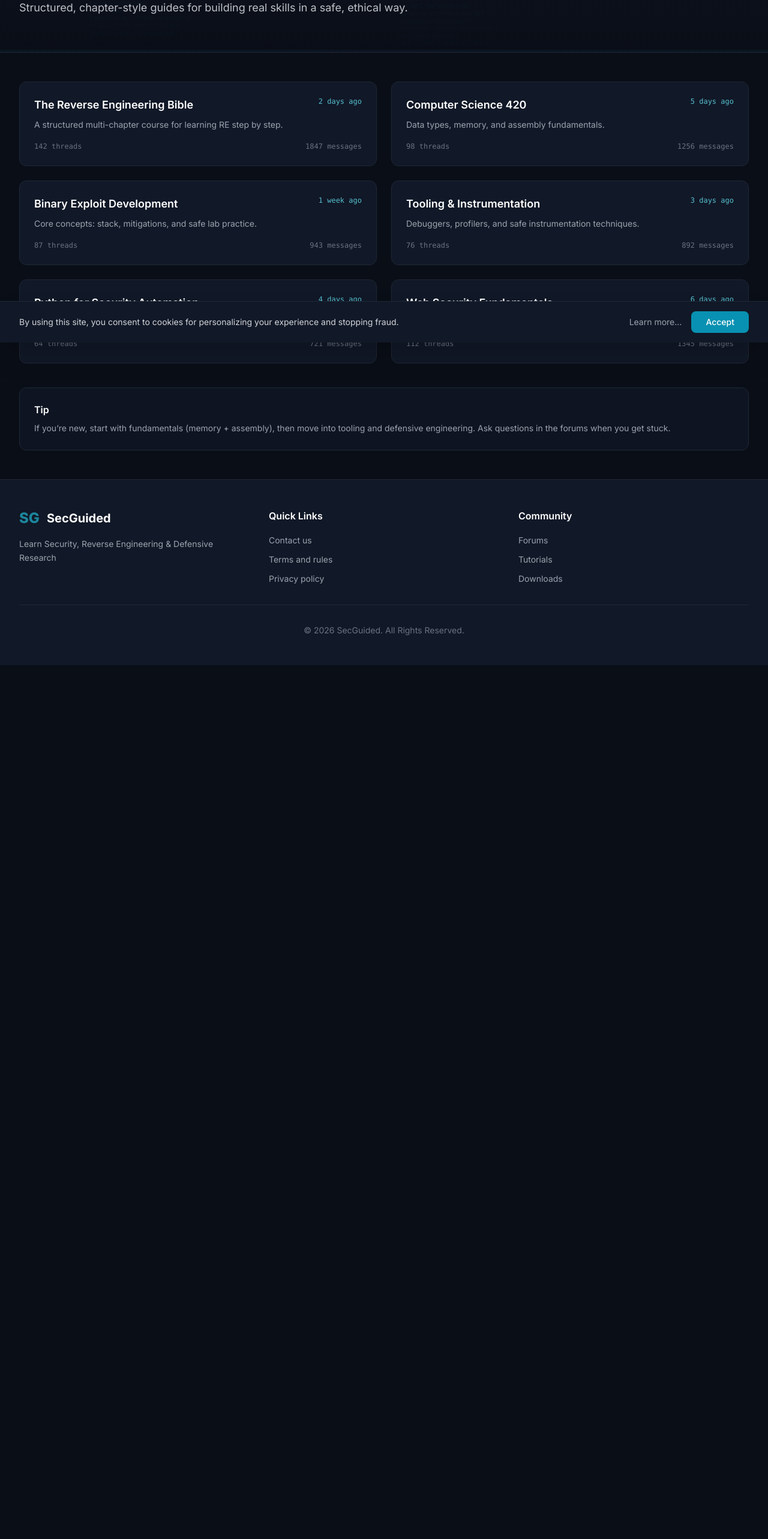
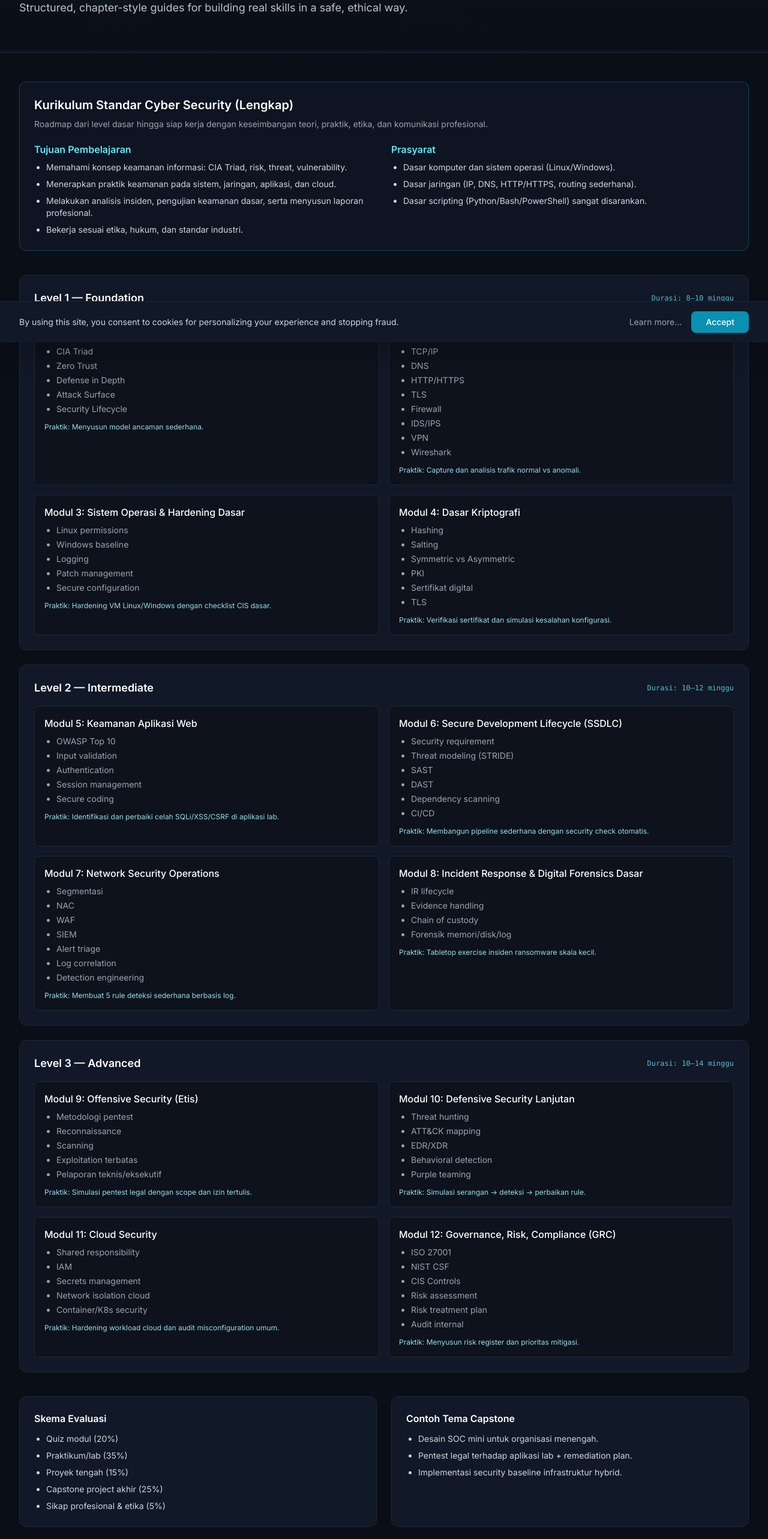
Before and after one commit to sobri3195/secguided, a React (Vite) app: page /guides in a window 1280 px wide. Shown: the part 229-2795 px from the top of the page at 60% size. Before the commit the page ends 1338 px from the top, so only its background shows below. Built offline with nearby package versions, Linux system fonts and the light colour scheme; no server answers.

Commit message:
feat(guides): tambah kurikulum cyber security lengkap

```diff
--- /dev/null
+++ b/src/data/completeCurriculum.js
@@ -0,0 +1,108 @@
+export const completeCurriculum = {
+  title: 'Kurikulum Standar Cyber Security (Lengkap)',
+  description:
+    'Roadmap dari level dasar hingga siap kerja dengan keseimbangan teori, praktik, etika, dan komunikasi profesional.',
+  prerequisites: [
+    'Dasar komputer dan sistem operasi (Linux/Windows).',
+    'Dasar jaringan (IP, DNS, HTTP/HTTPS, routing sederhana).',
+    'Dasar scripting (Python/Bash/PowerShell) sangat disarankan.',
+  ],
+  outcomes: [
+    'Memahami konsep keamanan informasi: CIA Triad, risk, threat, vulnerability.',
+    'Menerapkan praktik keamanan pada sistem, jaringan, aplikasi, dan cloud.',
+    'Melakukan analisis insiden, pengujian keamanan dasar, serta menyusun laporan profesional.',
+    'Bekerja sesuai etika, hukum, dan standar industri.',
+  ],
+  levels: [
+    {
+      name: 'Level 1 — Foundation',
+      duration: '8–10 minggu',
+      modules: [
+        {
+          title: 'Modul 1: Pengantar Cyber Security',
+          topics: ['CIA Triad', 'Zero Trust', 'Defense in Depth', 'Attack Surface', 'Security Lifecycle'],
+          practice: 'Menyusun model ancaman sederhana.',
+        },
+        {
+          title: 'Modul 2: Dasar Jaringan untuk Security',
+          topics: ['TCP/IP', 'DNS', 'HTTP/HTTPS', 'TLS', 'Firewall', 'IDS/IPS', 'VPN', 'Wireshark'],
+          practice: 'Capture dan analisis trafik normal vs anomali.',
+        },
+        {
+          title: 'Modul 3: Sistem Operasi & Hardening Dasar',
+          topics: ['Linux permissions', 'Windows baseline', 'Logging', 'Patch management', 'Secure configuration'],
+          practice: 'Hardening VM Linux/Windows dengan checklist CIS dasar.',
+        },
+        {
+          title: 'Modul 4: Dasar Kriptografi',
+          topics: ['Hashing', 'Salting', 'Symmetric vs Asymmetric', 'PKI', 'Sertifikat digital', 'TLS'],
+          practice: 'Verifikasi sertifikat dan simulasi kesalahan konfigurasi.',
+        },
+      ],
+    },
+    {
+      name: 'Level 2 — Intermediate',
+      duration: '10–12 minggu',
+      modules: [
+        {
+          title: 'Modul 5: Keamanan Aplikasi Web',
+          topics: ['OWASP Top 10', 'Input validation', 'Authentication', 'Session management', 'Secure coding'],
+          practice: 'Identifikasi dan perbaiki celah SQLi/XSS/CSRF di aplikasi lab.',
+        },
+        {
+          title: 'Modul 6: Secure Development Lifecycle (SSDLC)',
+          topics: ['Security requirement', 'Threat modeling (STRIDE)', 'SAST', 'DAST', 'Dependency scanning', 'CI/CD'],
+          practice: 'Membangun pipeline sederhana dengan security check otomatis.',
+        },
+        {
+          title: 'Modul 7: Network Security Operations',
+          topics: ['Segmentasi', 'NAC', 'WAF', 'SIEM', 'Alert triage', 'Log correlation', 'Detection engineering'],
+          practice: 'Membuat 5 rule deteksi sederhana berbasis log.',
+        },
+        {
+          title: 'Modul 8: Incident Response & Digital Forensics Dasar',
+          topics: ['IR lifecycle', 'Evidence handling', 'Chain of custody', 'Forensik memori/disk/log'],
+          practice: 'Tabletop exercise insiden ransomware skala kecil.',
+        },
+      ],
+    },
+    {
+      name: 'Level 3 — Advanced',
+      duration: '10–14 minggu',
+      modules: [
+        {
+          title: 'Modul 9: Offensive Security (Etis)',
+          topics: ['Metodologi pentest', 'Reconnaissance', 'Scanning', 'Exploitation terbatas', 'Pelaporan teknis/eksekutif'],
+          practice: 'Simulasi pentest legal dengan scope dan izin tertulis.',
+        },
+        {
+          title: 'Modul 10: Defensive Security Lanjutan',
+          topics: ['Threat hunting', 'ATT&CK mapping', 'EDR/XDR', 'Behavioral detection', 'Purple teaming'],
+          practice: 'Simulasi serangan → deteksi → perbaikan rule.',
+        },
+        {
+          title: 'Modul 11: Cloud Security',
+          topics: ['Shared responsibility', 'IAM', 'Secrets management', 'Network isolation cloud', 'Container/K8s security'],
+          practice: 'Hardening workload cloud dan audit misconfiguration umum.',
+        },
+        {
+          title: 'Modul 12: Governance, Risk, Compliance (GRC)',
+          topics: ['ISO 27001', 'NIST CSF', 'CIS Controls', 'Risk assessment', 'Risk treatment plan', 'Audit internal'],
+          practice: 'Menyusun risk register dan prioritas mitigasi.',
+        },
+      ],
+    },
+  ],
+  evaluation: [
+    'Quiz modul (20%)',
+    'Praktikum/lab (35%)',
+    'Proyek tengah (15%)',
+    'Capstone project akhir (25%)',
+    'Sikap profesional & etika (5%)',
+  ],
+  capstone: [
+    'Desain SOC mini untuk organisasi menengah.',
+    'Pentest legal terhadap aplikasi lab + remediation plan.',
+    'Implementasi security baseline infrastruktur hybrid.',
+  ],
+};
--- a/src/pages/Guides.jsx
+++ b/src/pages/Guides.jsx
@@ -1,6 +1,7 @@
 import React from 'react';
 import PageHero from '../components/PageHero';
 import { courses } from '../data/data';
+import { completeCurriculum } from '../data/completeCurriculum';
 
 const Guides = () => {
   return (
@@ -12,7 +13,78 @@ const Guides = () => {
       />
 
       <section className="bg-dark-900">
-        <div className="max-w-7xl mx-auto px-4 sm:px-6 lg:px-8 py-12">
+        <div className="max-w-7xl mx-auto px-4 sm:px-6 lg:px-8 py-12 space-y-10">
+          <div className="bg-dark-800/70 border border-cyan-500/30 rounded-xl p-6">
+            <h2 className="text-white font-semibold text-xl">{completeCurriculum.title}</h2>
+            <p className="text-gray-400 text-sm mt-2">{completeCurriculum.description}</p>
+
+            <div className="mt-5 grid grid-cols-1 lg:grid-cols-2 gap-6">
+              <div>
+                <h3 className="text-cyan-300 font-semibold mb-2">Tujuan Pembelajaran</h3>
+                <ul className="space-y-2 text-sm text-gray-300 list-disc pl-5">
+                  {completeCurriculum.outcomes.map((item) => (
+                    <li key={item}>{item}</li>
+                  ))}
+                </ul>
+              </div>
+              <div>
+                <h3 className="text-cyan-300 font-semibold mb-2">Prasyarat</h3>
+                <ul className="space-y-2 text-sm text-gray-300 list-disc pl-5">
+                  {completeCurriculum.prerequisites.map((item) => (
+                    <li key={item}>{item}</li>
+                  ))}
+                </ul>
+              </div>
+            </div>
+          </div>
+
+          <div className="space-y-6">
+            {completeCurriculum.levels.map((level) => (
+              <div key={level.name} className="bg-dark-800 border border-dark-700 rounded-xl p-6">
+                <div className="flex flex-col sm:flex-row sm:items-center sm:justify-between gap-2 mb-4">
+                  <h3 className="text-white font-semibold text-lg">{level.name}</h3>
+                  <span className="text-xs font-mono text-cyan-300/80">Durasi: {level.duration}</span>
+                </div>
+
+                <div className="grid grid-cols-1 lg:grid-cols-2 gap-4">
+                  {level.modules.map((module) => (
+                    <div key={module.title} className="rounded-lg border border-dark-700 p-4 bg-dark-900/60">
+                      <h4 className="text-white font-medium mb-2">{module.title}</h4>
+                      <ul className="text-gray-400 text-sm list-disc pl-5 space-y-1">
+                        {module.topics.map((topic) => (
+                          <li key={topic}>{topic}</li>
+                        ))}
+                      </ul>
+                      <p className="text-cyan-200/90 text-xs mt-3">Praktik: {module.practice}</p>
+                    </div>
+                  ))}
+                </div>
+              </div>
+            ))}
+          </div>
+
+          <div className="grid grid-cols-1 lg:grid-cols-2 gap-6">
+            <div className="bg-dark-800 border border-dark-700 rounded-xl p-6">
+              <h3 className="text-white font-semibold mb-3">Skema Evaluasi</h3>
+              <ul className="space-y-2 text-sm text-gray-300 list-disc pl-5">
+                {completeCurriculum.evaluation.map((item) => (
+                  <li key={item}>{item}</li>
+                ))}
+              </ul>
+            </div>
+
+            <div className="bg-dark-800 border border-dark-700 rounded-xl p-6">
+              <h3 className="text-white font-semibold mb-3">Contoh Tema Capstone</h3>
+              <ul className="space-y-2 text-sm text-gray-300 list-disc pl-5">
+                {completeCurriculum.capstone.map((item) => (
+                  <li key={item}>{item}</li>
+                ))}
+              </ul>
+            </div>
+          </div>
+
+          <div>
+            <h3 className="text-white font-semibold text-xl mb-4">Guides Tambahan</h3>
             <div className="grid grid-cols-1 lg:grid-cols-2 gap-6">
               {courses.map((c) => (
                 <div key={c.id} className="bg-dark-800 border border-dark-700 rounded-xl p-6 hover:border-cyan-500/40 transition-colors">
@@ -28,13 +100,6 @@ const Guides = () => {
                 </div>
               ))}
             </div>
-
-          <div className="mt-10 bg-dark-800/70 border border-dark-700 rounded-xl p-6">
-            <h3 className="text-white font-semibold mb-2">Tip</h3>
-            <p className="text-gray-400 text-sm leading-relaxed">
-              If you’re new, start with fundamentals (memory + assembly), then move into tooling and defensive engineering.
-              Ask questions in the forums when you get stuck.
-            </p>
           </div>
         </div>
       </section>
```
Lines whose indentation alone changed are shown as unchanged.
